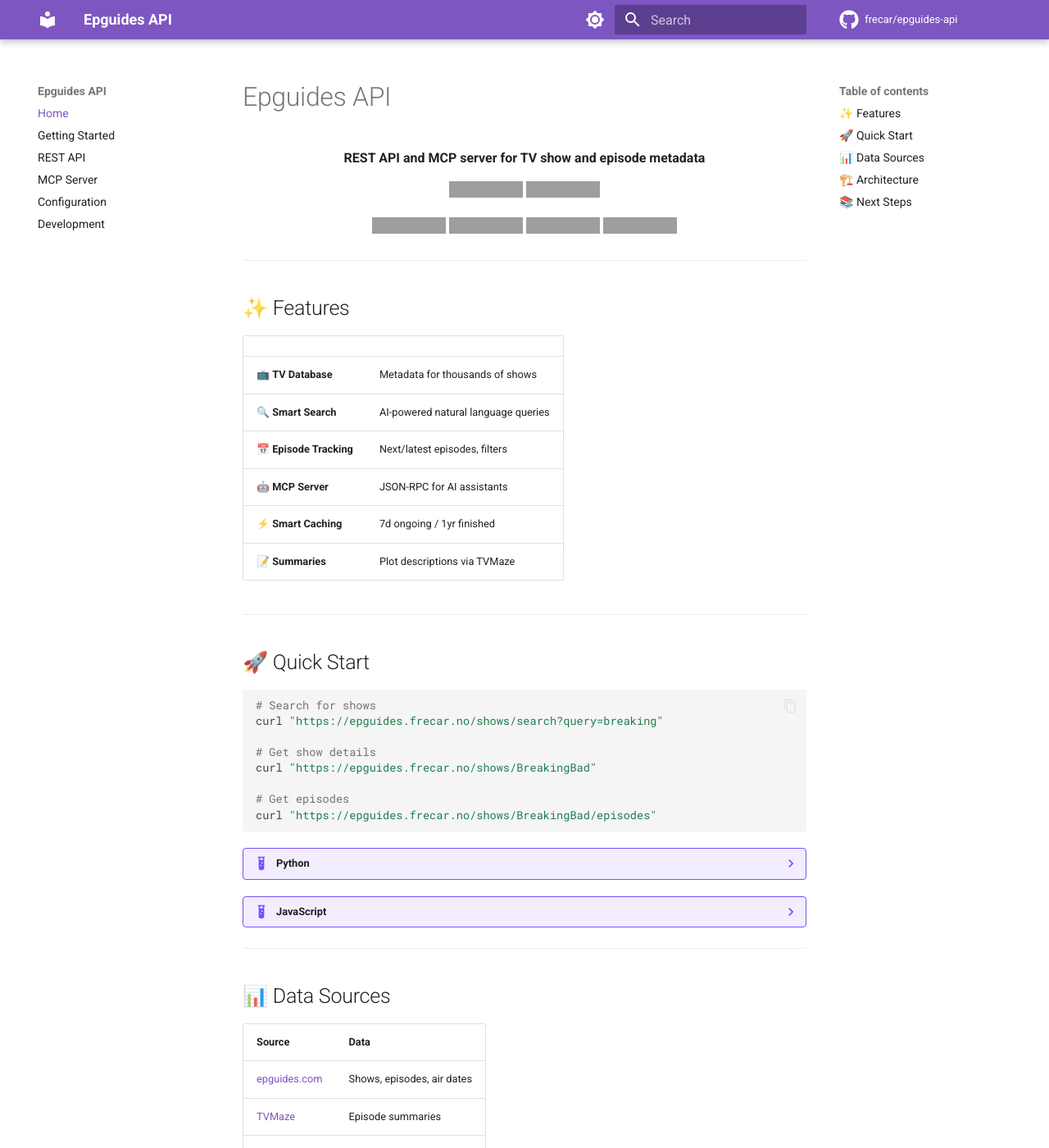
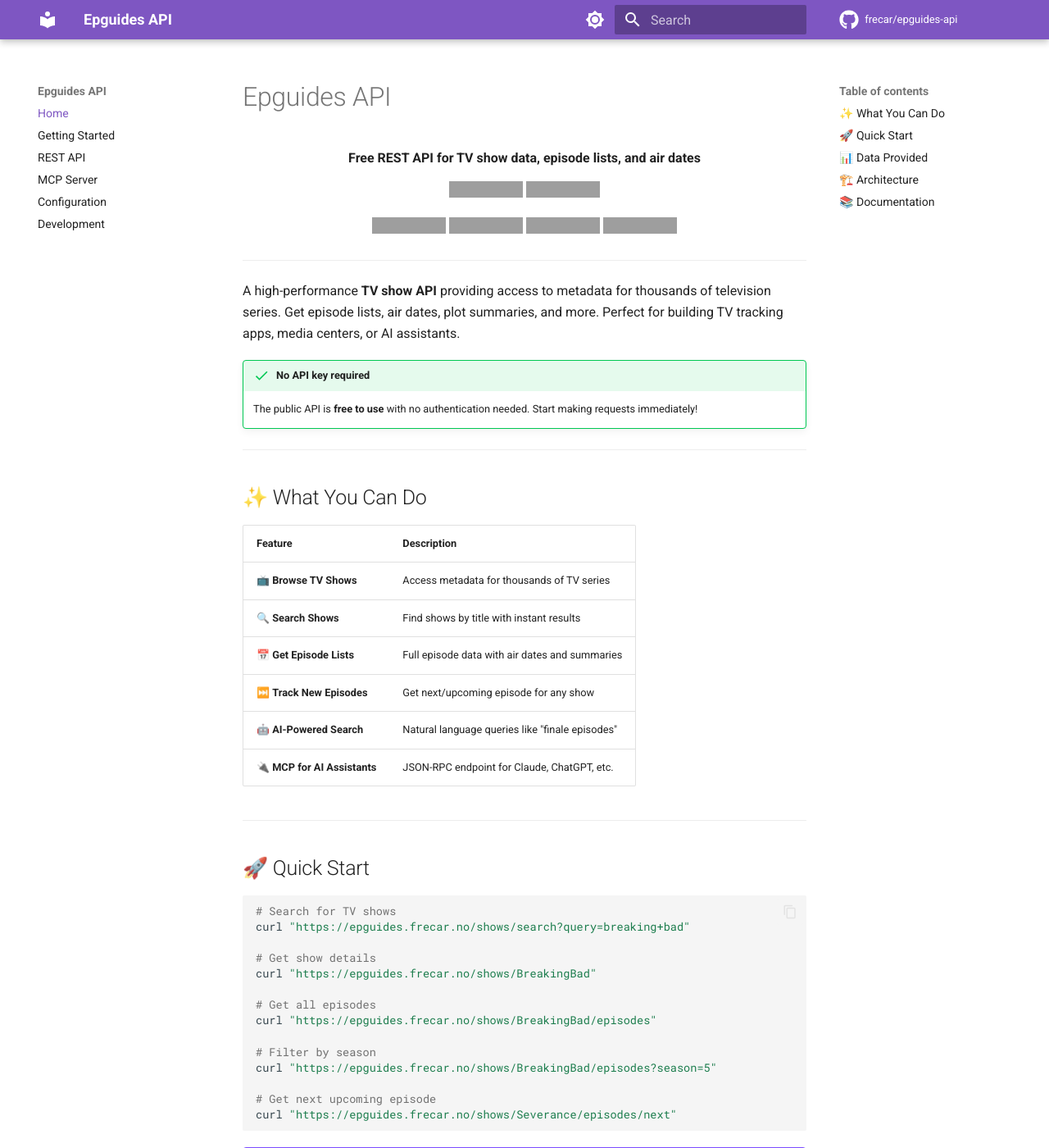
Before and after one commit to frecar/epguides-api, an MkDocs documentation site: the page built from docs/index.md, in a window 1280 px wide and 1400 px high. Shown: the whole window at 82% size. Built offline with MkDocs 1.6.1 and Material for MkDocs 9.7.7, drawn with Linux system fonts in a browser that asks for light colours; comment, search, counter and statistics services are not loaded; some of the changed text lies outside the part shown; grey boxes are pictures that could not be loaded.

Commit message:
docs: comprehensive overhaul - consistent style, SEO optimization, cleaner formatting
- Unified emoji style across all docs (removed :material-* icons)
- SEO-optimized descriptions for better discoverability
- Consistent table formatting and code examples
- Cleaner Swagger UI description
- Updated mkdocs.yml with better site description
- Simplified getting-started.md structure

````diff
--- a/docs/index.md
+++ b/docs/index.md
@@ -1,11 +1,11 @@
 # Epguides API
 
 <p align="center">
-  <strong>REST API and MCP server for TV show and episode metadata</strong>
+  <strong>Free REST API for TV show data, episode lists, and air dates</strong>
 </p>
 
 <p align="center">
-  <a href="https://epguides.frecar.no/shows"><img src="https://img.shields.io/badge/🚀_API-epguides.frecar.no-blue?style=for-the-badge" alt="API"></a>
+  <a href="https://epguides.frecar.no/shows"><img src="https://img.shields.io/badge/🚀_Try_the_API-epguides.frecar.no-blue?style=for-the-badge" alt="Try the API"></a>
   <a href="https://epguides.frecar.no/docs"><img src="https://img.shields.io/badge/📖_Swagger-Interactive_Docs-green?style=for-the-badge" alt="Swagger"></a>
 </p>
 
@@ -18,61 +18,89 @@
 
 ---
 
-## ✨ Features
+A high-performance **TV show API** providing access to metadata for thousands of television series. Get episode lists, air dates, plot summaries, and more. Perfect for building TV tracking apps, media centers, or AI assistants.
 
-| | |
-|---|---|
-| 📺 **TV Database** | Metadata for thousands of shows |
-| 🔍 **Smart Search** | AI-powered natural language queries |
-| 📅 **Episode Tracking** | Next/latest episodes, filters |
-| 🤖 **MCP Server** | JSON-RPC for AI assistants |
-| ⚡ **Smart Caching** | 7d ongoing / 1yr finished |
-| 📝 **Summaries** | Plot descriptions via TVMaze |
+!!! success "No API key required"
+    The public API is **free to use** with no authentication needed. Start making requests immediately!
+
+---
+
+## ✨ What You Can Do
+
+| Feature | Description |
+|---------|-------------|
+| 📺 **Browse TV Shows** | Access metadata for thousands of TV series |
+| 🔍 **Search Shows** | Find shows by title with instant results |
+| 📅 **Get Episode Lists** | Full episode data with air dates and summaries |
+| ⏭️ **Track New Episodes** | Get next/upcoming episode for any show |
+| 🤖 **AI-Powered Search** | Natural language queries like "finale episodes" |
+| 🔌 **MCP for AI Assistants** | JSON-RPC endpoint for Claude, ChatGPT, etc. |
 
 ---
 
 ## 🚀 Quick Start
 
 ```bash
-# Search for shows
-curl "https://epguides.frecar.no/shows/search?query=breaking"
+# Search for TV shows
+curl "https://epguides.frecar.no/shows/search?query=breaking+bad"
 
 # Get show details
 curl "https://epguides.frecar.no/shows/BreakingBad"
 
-# Get episodes
+# Get all episodes
 curl "https://epguides.frecar.no/shows/BreakingBad/episodes"
+
+# Filter by season
+curl "https://epguides.frecar.no/shows/BreakingBad/episodes?season=5"
+
+# Get next upcoming episode
+curl "https://epguides.frecar.no/shows/Severance/episodes/next"
 ```
 
-??? example "Python"
+??? example "Python Example"
     ```python
     import httpx
 
     async with httpx.AsyncClient() as client:
+        # Search for shows
         response = await client.get(
             "https://epguides.frecar.no/shows/search",
-            params={"query": "breaking"}
+            params={"query": "breaking bad"}
         )
         shows = response.json()
+
+        # Get episodes
+        response = await client.get(
+            "https://epguides.frecar.no/shows/BreakingBad/episodes"
+        )
+        episodes = response.json()
     ```
 
-??? example "JavaScript"
+??? example "JavaScript Example"
     ```javascript
+    // Search for shows
     const response = await fetch(
-      "https://epguides.frecar.no/shows/search?query=breaking"
+      "https://epguides.frecar.no/shows/search?query=breaking+bad"
     );
     const shows = await response.json();
+
+    // Get episodes
+    const episodesResponse = await fetch(
+      "https://epguides.frecar.no/shows/BreakingBad/episodes"
+    );
+    const episodes = await episodesResponse.json();
     ```
 
 ---
 
-## 📊 Data Sources
+## 📊 Data Provided
 
-| Source | Data |
-|--------|------|
-| [epguides.com](http://epguides.com) | Shows, episodes, air dates |
-| [TVMaze](https://api.tvmaze.com) | Episode summaries |
-| [IMDB](https://imdb.com) | IMDB IDs |
+| Data | Source | Description |
+|------|--------|-------------|
+| **Shows** | [epguides.com](http://epguides.com) | Title, network, country, start/end dates |
+| **Episodes** | [epguides.com](http://epguides.com) | Season, episode number, title, air date |
+| **Summaries** | [TVMaze](https://api.tvmaze.com) | Plot descriptions for episodes |
+| **IMDB IDs** | [IMDB](https://imdb.com) | Cross-reference with IMDB |
 
 ---
 
@@ -100,9 +128,12 @@ curl "https://epguides.frecar.no/shows/BreakingBad/episodes"
 
 ---
 
-## 📚 Next Steps
+## 📚 Documentation
 
-- **[Getting Started](getting-started.md)** — Local setup
-- **[REST API](rest-api.md)** — Endpoint reference
-- **[MCP Server](mcp-server.md)** — AI integration
-- **[Configuration](configuration.md)** — Environment & caching
+| Guide | Description |
+|-------|-------------|
+| **[Getting Started](getting-started.md)** | Quick setup for using the API |
+| **[REST API Reference](rest-api.md)** | All endpoints with examples |
+| **[MCP Server](mcp-server.md)** | AI assistant integration |
+| **[Configuration](configuration.md)** | Environment variables & caching |
+| **[Development](development.md)** | Contributing & self-hosting |
--- a/mkdocs.yml
+++ b/mkdocs.yml
@@ -2,7 +2,7 @@
 # https://www.mkdocs.org/user-guide/configuration/
 
 site_name: Epguides API
-site_description: REST API and MCP server for TV show metadata
+site_description: Free REST API for TV show data, episode lists, air dates, and summaries. MCP server for AI assistants. Access thousands of TV series with smart caching and AI-powered search.
 site_url: https://epguides-api.readthedocs.io/
 repo_url: https://github.com/frecar/epguides-api
 repo_name: frecar/epguides-api
````
Also changed, not shown: README.md (+31 -32 lines), docs/getting-started.md (+59 -87 lines), 1 other file.
